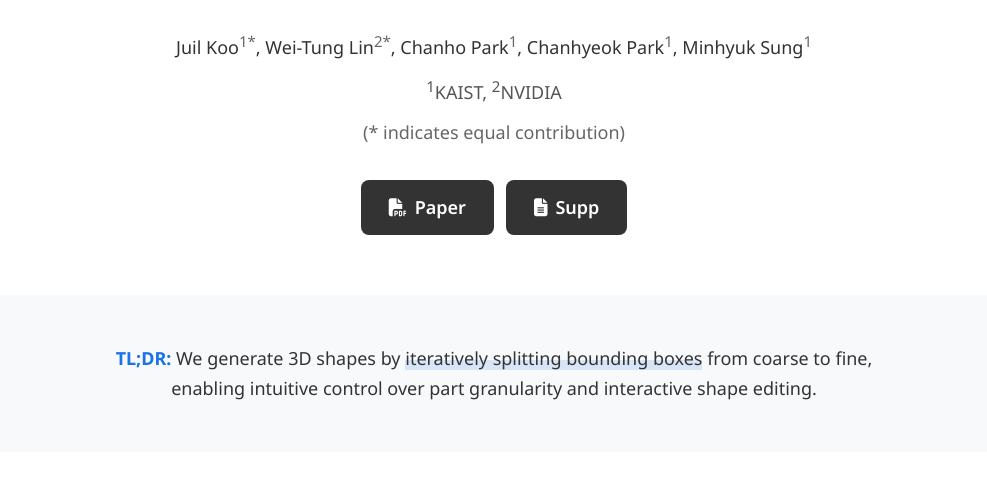
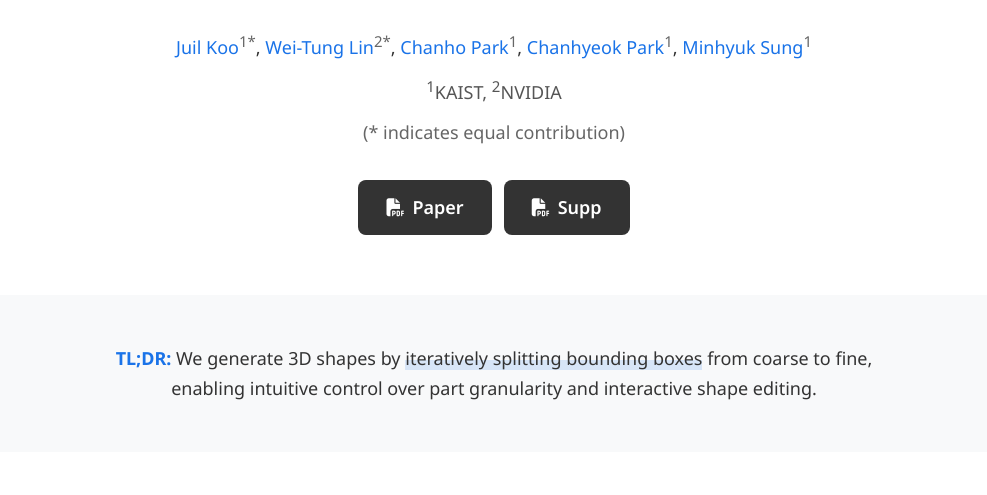
Before and after one commit to boxsplitgen/boxsplitgen.github.io, a plain HTML site: page index.html in a window 1280 px wide. Shown: the part 305-800 px from the top of the page, without its empty margins (146-1133 px from the left). Drawn offline with Linux system fonts and the light colour scheme.

Commit message:
Add authors link

```diff
--- a/index.html
+++ b/index.html
@@ -19,11 +19,11 @@
             <p class="venue">WACV 2026</p>
 
             <p class="authors">
-                <span class="author">Juil Koo<sup>1*</sup></span>,
-                <span class="author">Wei-Tung Lin<sup>2*</sup></span>,
-                <span class="author">Chanho Park<sup>1</sup></span>,
-                <span class="author">Chanhyeok Park<sup>1</sup></span>,
-                <span class="author">Minhyuk Sung<sup>1</sup></span>
+                <span class="author"><a href="https://63days.github.io/">Juil Koo</a><sup>1*</sup></span>,
+                <span class="author"><a href="https://weitunglin.github.io/">Wei-Tung Lin</a><sup>2*</sup></span>,
+                <span class="author"><a href="https://charlieppark.kr/">Chanho Park</a><sup>1</sup></span>,
+                <span class="author"><a href="https://chpark1111.github.io/">Chanhyeok Park</a><sup>1</sup></span>,
+                <span class="author"><a href="https://mhsung.github.io/">Minhyuk Sung</a><sup>1</sup></span>
             </p>
 
             <p class="affiliations">
@@ -36,7 +36,7 @@
                     <i class="fas fa-file-pdf"></i> Paper
                 </a>
                 <a href="assets/02785_supp.pdf" class="btn" target="_blank">
-                    <i class="fas fa-file-alt"></i> Supp
+                    <i class="fas fa-file-pdf"></i> Supp
                 </a>
             </div>
         </div>
```
